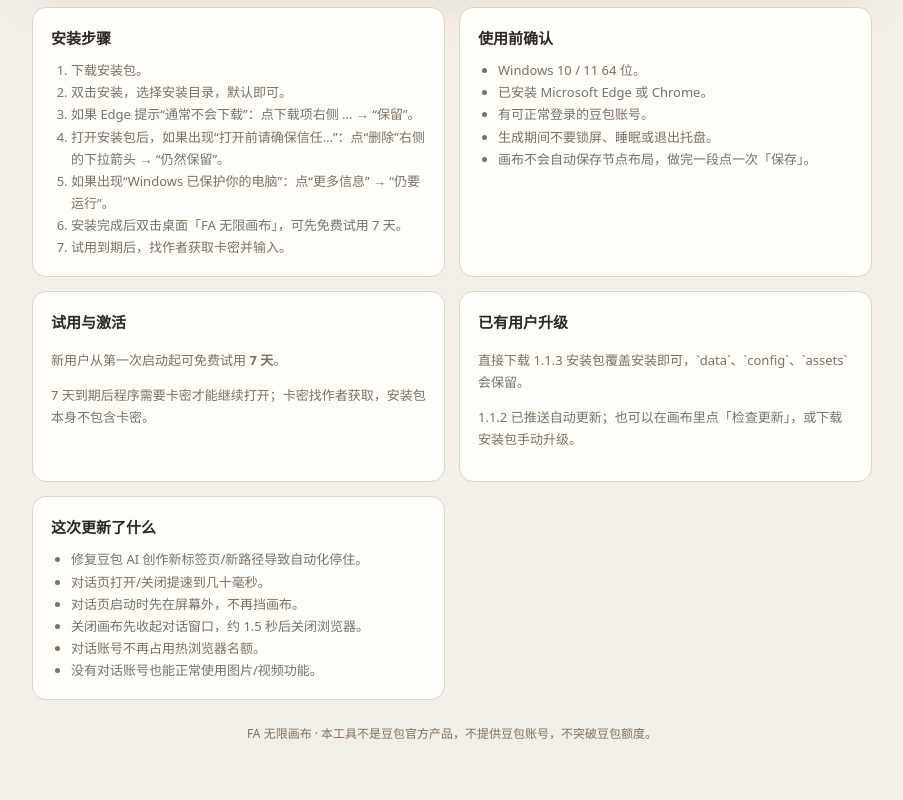
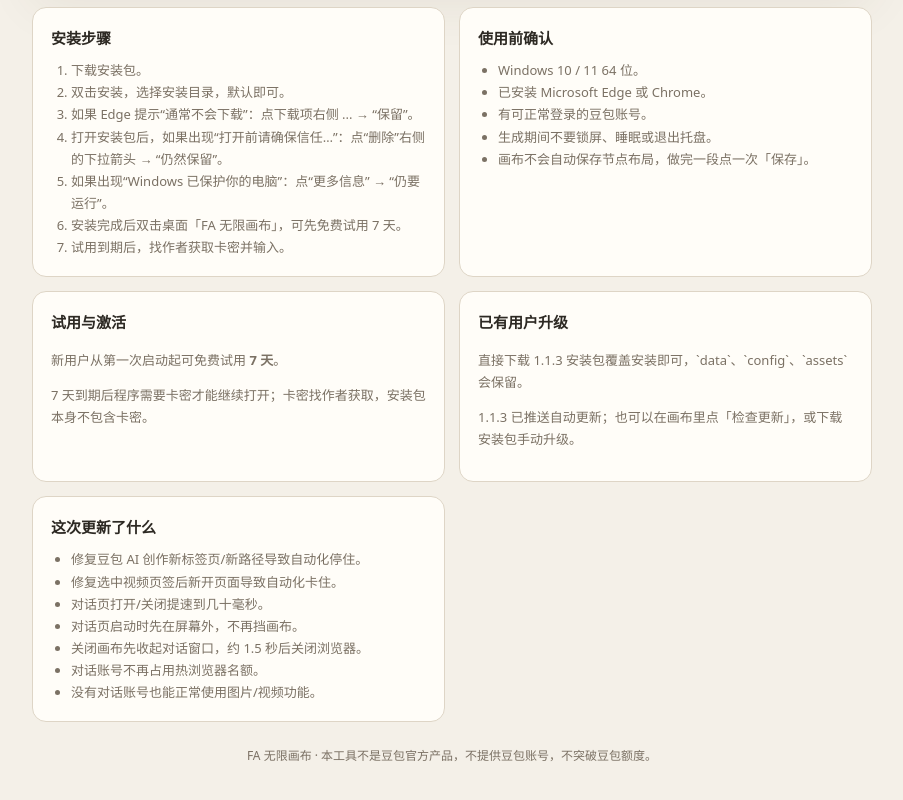
Before and after one commit to fff233yfyf/fa-canvas-download, a plain HTML site: page index.html in a window 1280 px wide. Shown: the part 585-1385 px from the top of the page, without its empty margins (188-1091 px from the left). Drawn offline with Linux system fonts and the light colour scheme.

Commit message:
publish download page

```diff
--- a/index.html
+++ b/index.html
@@ -151,13 +151,14 @@
       <div class="card">
         <h2>已有用户升级</h2>
         <p>直接下载 1.1.3 安装包覆盖安装即可，`data`、`config`、`assets` 会保留。</p>
-        <p>1.1.2 已推送自动更新；也可以在画布里点「检查更新」，或下载安装包手动升级。</p>
+        <p>1.1.3 已推送自动更新；也可以在画布里点「检查更新」，或下载安装包手动升级。</p>
       </div>
 
       <div class="card">
         <h2>这次更新了什么</h2>
         <ul>
           <li>修复豆包 AI 创作新标签页/新路径导致自动化停住。</li>
+          <li>修复选中视频页签后新开页面导致自动化卡住。</li>
           <li>对话页打开/关闭提速到几十毫秒。</li>
           <li>对话页启动时先在屏幕外，不再挡画布。</li>
           <li>关闭画布先收起对话窗口，约 1.5 秒后关闭浏览器。</li>
```
